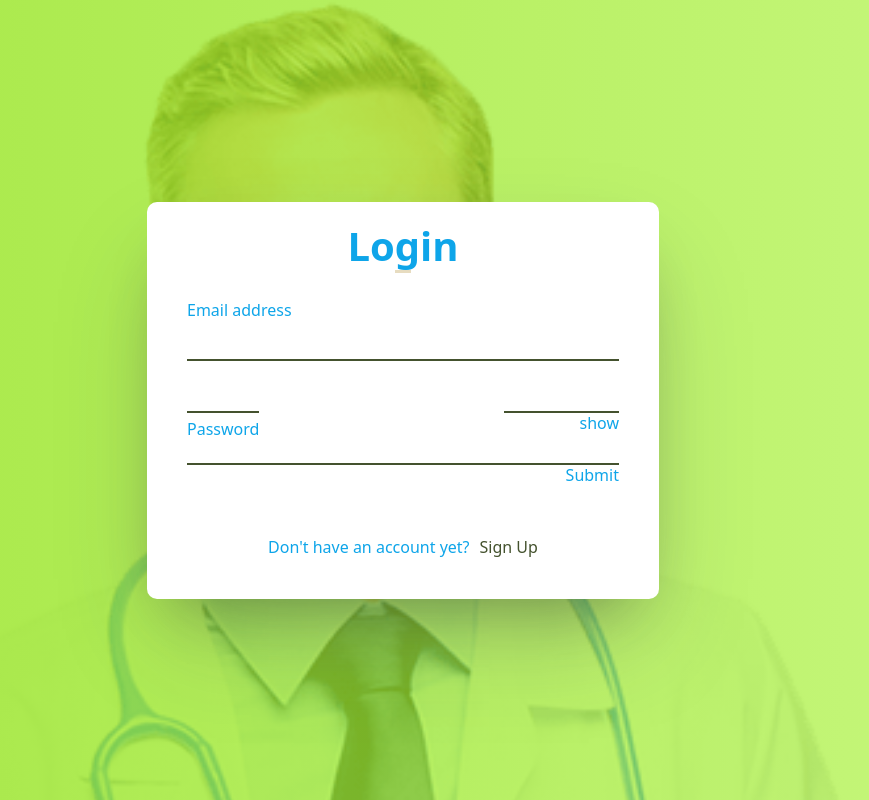
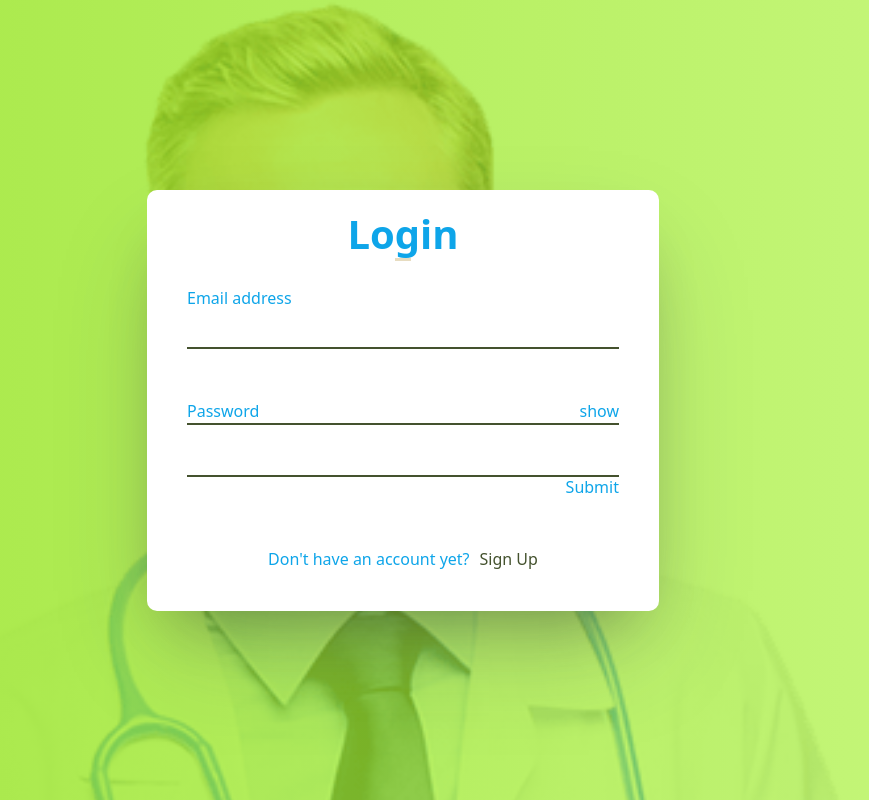
Before and after one commit to Chimwemwe-127001/book-appointment-frontend, a React (Create React App) app: page /login in a window 1280 px wide. Shown: the whole page, without its empty margins (237-1106 px from the left). Built offline with nearby package versions, Linux system fonts and the light colour scheme; no server answers.

Commit message:
Feat: style the login page password input

```diff
--- a/src/components/sessions/Login.js
+++ b/src/components/sessions/Login.js
@@ -60,9 +60,9 @@ const Login = () => {
             </label>
           </div>
           <div className="form-group">
-            <label htmlFor="password">
+            <input type={showPassword ? 'text' : 'password'} id="password" ref={passwordRef} className="input_field" required />
+            <label htmlFor="password" className="input_label">
               Password
-              <input type={showPassword ? 'text' : 'password'} id="password" ref={passwordRef} />
             </label>
             <button type="button" onClick={() => setShowPassword(!showPassword)}>{showPassword ? 'hide' : 'show'}</button>
           </div>
```
